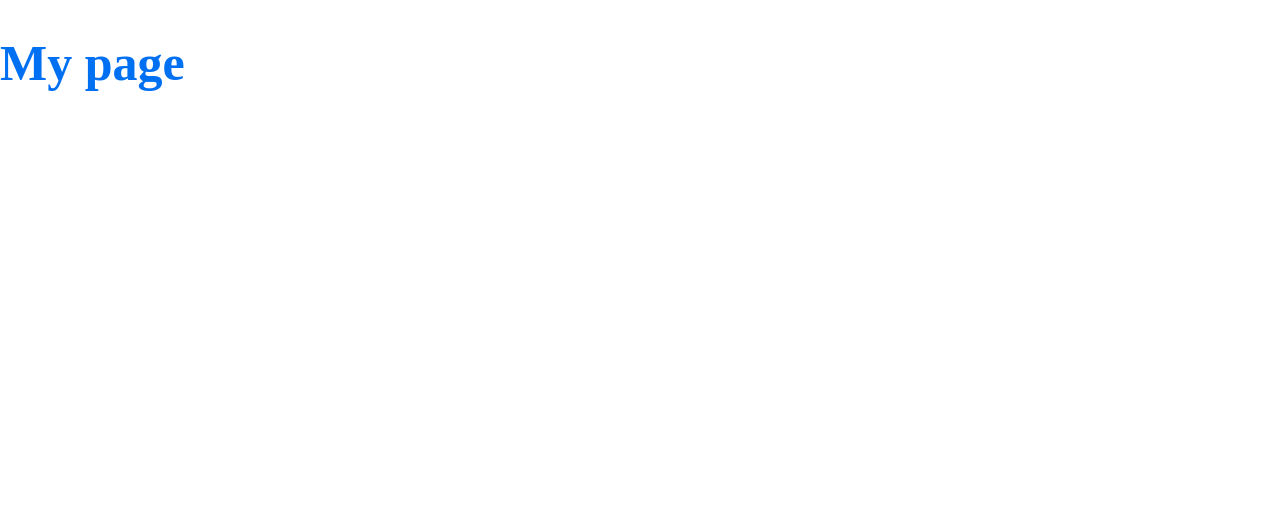
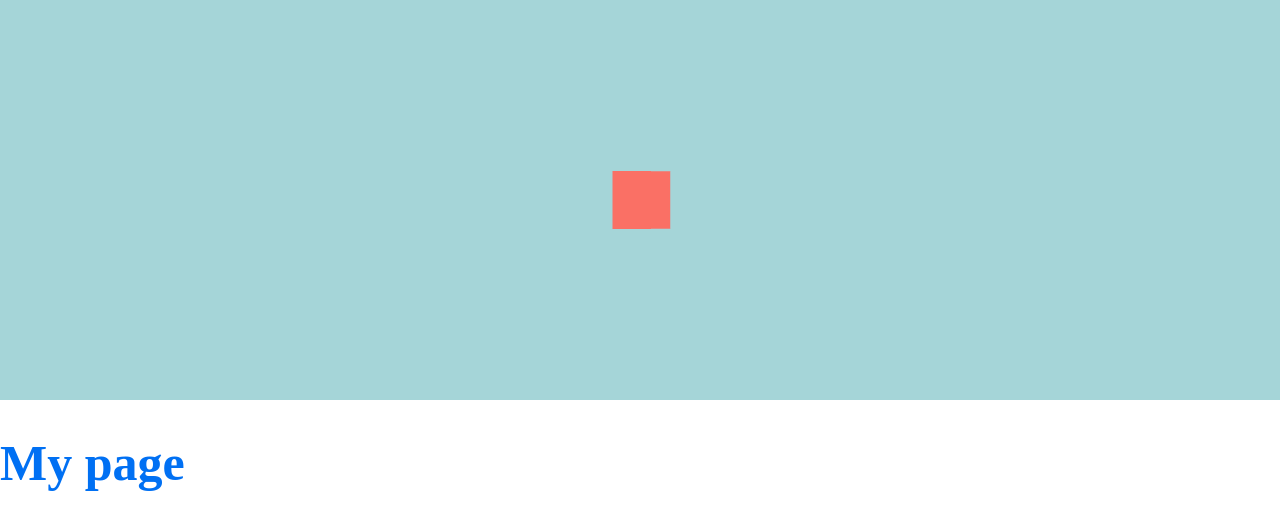
Before and after one commit to Amar-Gill/amar-gill, a Next.js app: page / in a window 1280 px wide. Shown: the top 530 px of the page. Built offline with nearby package versions, Linux system fonts and the light colour scheme.

Commit message:
basic mesh rendering with animation

```diff
--- /dev/null
+++ b/components/Crystal.tsx
@@ -0,0 +1,15 @@
+import { useFrame } from "@react-three/fiber"
+import { useRef } from "react";
+
+export default function Crystal() {
+    const mesh = useRef();
+
+    useFrame((state, delta) => (mesh.current.rotation.y += 0.01));
+    return (
+
+        <mesh ref={mesh}>
+        <boxGeometry />
+        <meshStandardMaterial />
+        </mesh>
+    )
+}
--- a/pages/index.tsx
+++ b/pages/index.tsx
@@ -1,10 +1,31 @@
+import Crystal from '../components/Crystal'
 import styled from 'styled-components'
+import { Canvas } from '@react-three/fiber'
 
 const Title = styled.h1`
   font-size: 50px;
   color: ${({ theme }) => theme.colors.primary};
 `
 
+const Header = styled.header`
+  width: 100%;
+  background: #a5d5d8;
+  height: 400px;
+`
+
 export default function Home() {
-  return <Title>My page</Title>
+
+  return (
+    <>
+     <Header>
+       <Canvas>
+       <ambientLight intensity={0.1} />
+        <directionalLight color="red" position={[0, 0, 5]} />
+      <Crystal />
+
+       </Canvas>
+     </Header>
+     <Title>My page</Title>
+    </>
+  )
 }
```
